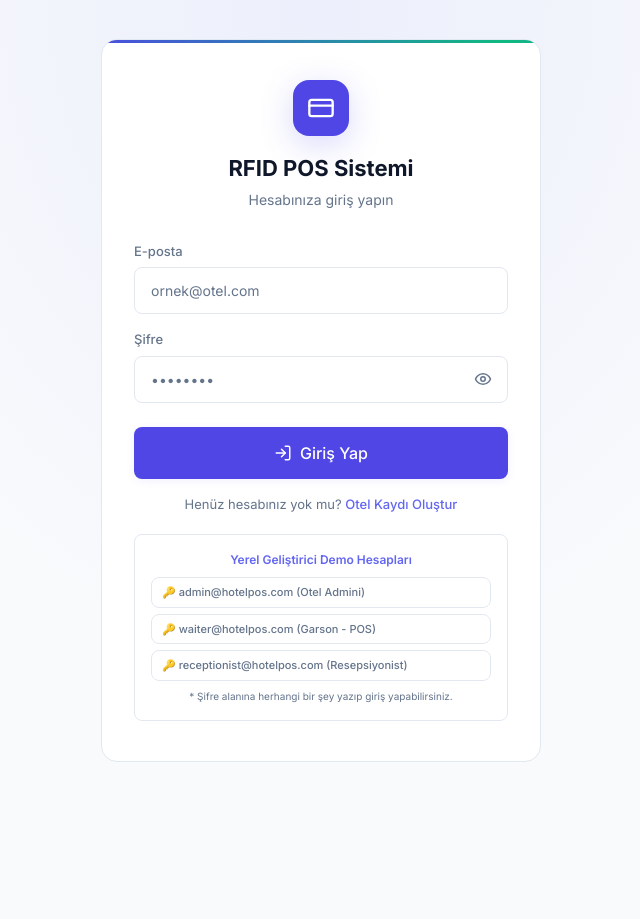
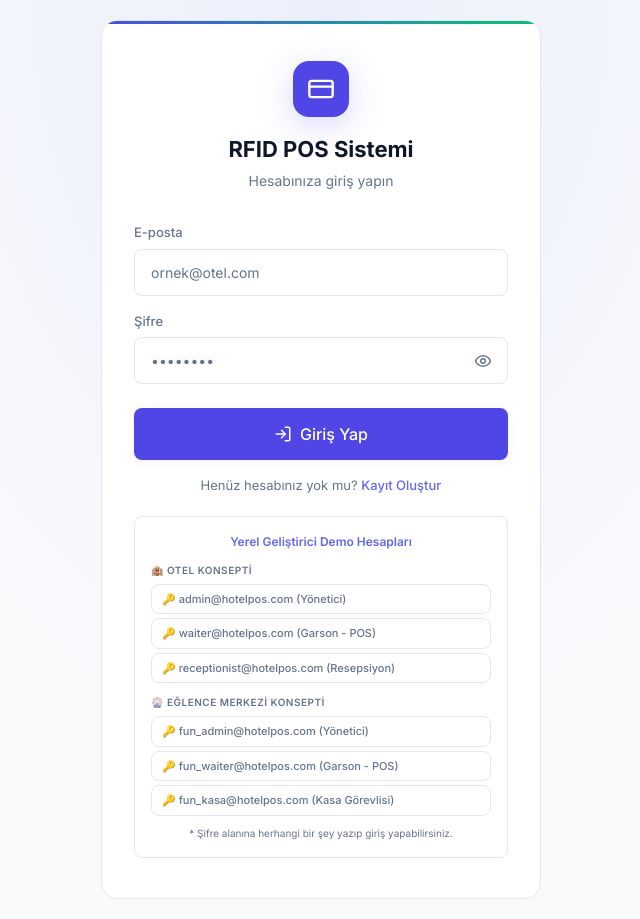
Before and after one commit to Hollypredator/rfidpos, a Next.js app: page /login in a window 1280 px wide. Shown: the whole page, without its empty margins (319-959 px from the left). Before the commit the page ends 800 px from the top, so only its background shows below. Built offline with nearby package versions, Linux system fonts and the light colour scheme; no server answers.

Commit message:
feat(auth): add Funtasia entertainment center demo credentials to login screen

```diff
--- a/src/app/(auth)/login/page.tsx
+++ b/src/app/(auth)/login/page.tsx
@@ -41,14 +41,14 @@ function LoginContent() {
       setError(signInError);
       setIsLoading(false);
     } else {
-      // Client-side role-based redirect
+      // Client-side role-based redirect (supports fun_ prefixed emails as well)
       const role = email.startsWith('super')
         ? 'super_admin'
-        : email.startsWith('waiter')
+        : (email.startsWith('waiter') || email.includes('waiter'))
         ? 'waiter'
-        : email.startsWith('receptionist')
+        : (email.startsWith('receptionist') || email.includes('receptionist') || email.includes('kasa'))
         ? 'receptionist'
-        : email.startsWith('cashier')
+        : (email.startsWith('cashier') || email.includes('cashier'))
         ? 'cashier'
         : 'hotel_admin';
 
@@ -128,7 +128,7 @@ function LoginContent() {
               />
               <button
                 type="button"
-                onClick={() => setShowPassword(!showPassword)}
+                onClick={() => { setShowPassword(!showPassword)} }
                 style={{
                   position: 'absolute', right: 12, top: '50%', transform: 'translateY(-50%)',
                   background: 'none', border: 'none', color: 'var(--muted)', cursor: 'pointer',
@@ -156,7 +156,7 @@ function LoginContent() {
           <p style={{ fontSize: 13, color: 'var(--muted)' }}>
             Henüz hesabınız yok mu?{' '}
             <a href="/register" style={{ color: 'var(--accent-light)', textDecoration: 'none', fontWeight: 500 }}>
-              Otel Kaydı Oluştur
+              Kayıt Oluştur
             </a>
           </p>
         </div>
@@ -169,17 +169,22 @@ function LoginContent() {
           borderRadius: 'var(--radius-sm)',
           fontSize: 12
         }}>
-          <div style={{ fontWeight: 600, color: 'var(--accent-light)', marginBottom: 8, textAlign: 'center' }}>
+          <div style={{ fontWeight: 600, color: 'var(--accent-light)', marginBottom: 12, textAlign: 'center' }}>
             Yerel Geliştirici Demo Hesapları
           </div>
-          <div style={{ display: 'flex', flexDirection: 'column', gap: 6 }}>
+          <div style={{ display: 'flex', flexDirection: 'column', gap: 12 }}>
+            <div>
+              <div style={{ fontSize: 10, fontWeight: 600, color: 'var(--muted)', marginBottom: 6, textTransform: 'uppercase', letterSpacing: '0.05em' }}>
+                🏨 OTEL KONSEPTİ
+              </div>
+              <div style={{ display: 'flex', flexDirection: 'column', gap: 4 }}>
                 <button
                   type="button"
                   onClick={() => { setEmail('admin@hotelpos.com'); setPassword('demo1234'); }}
                   className="btn btn-ghost"
                   style={{ justifyContent: 'flex-start', padding: '6px 10px', fontSize: 11, width: '100%', border: '1px solid var(--border)' }}
                 >
-              🔑 admin@hotelpos.com (Otel Admini)
+                  🔑 admin@hotelpos.com (Yönetici)
                 </button>
                 <button
                   type="button"
@@ -195,10 +200,44 @@ function LoginContent() {
                   className="btn btn-ghost"
                   style={{ justifyContent: 'flex-start', padding: '6px 10px', fontSize: 11, width: '100%', border: '1px solid var(--border)' }}
                 >
-              🔑 receptionist@hotelpos.com (Resepsiyonist)
+                  🔑 receptionist@hotelpos.com (Resepsiyon)
                 </button>
               </div>
-          <div style={{ color: 'var(--muted)', fontSize: 10, marginTop: 8, textAlign: 'center' }}>
+            </div>
+
+            <div>
+              <div style={{ fontSize: 10, fontWeight: 600, color: 'var(--muted)', marginBottom: 6, textTransform: 'uppercase', letterSpacing: '0.05em' }}>
+                🎡 EĞLENCE MERKEZİ KONSEPTİ
+              </div>
+              <div style={{ display: 'flex', flexDirection: 'column', gap: 4 }}>
+                <button
+                  type="button"
+                  onClick={() => { setEmail('fun_admin@hotelpos.com'); setPassword('demo1234'); }}
+                  className="btn btn-ghost"
+                  style={{ justifyContent: 'flex-start', padding: '6px 10px', fontSize: 11, width: '100%', border: '1px solid var(--border)' }}
+                >
+                  🔑 fun_admin@hotelpos.com (Yönetici)
+                </button>
+                <button
+                  type="button"
+                  onClick={() => { setEmail('fun_waiter@hotelpos.com'); setPassword('demo1234'); }}
+                  className="btn btn-ghost"
+                  style={{ justifyContent: 'flex-start', padding: '6px 10px', fontSize: 11, width: '100%', border: '1px solid var(--border)' }}
+                >
+                  🔑 fun_waiter@hotelpos.com (Garson - POS)
+                </button>
+                <button
+                  type="button"
+                  onClick={() => { setEmail('fun_kasa@hotelpos.com'); setPassword('demo1234'); }}
+                  className="btn btn-ghost"
+                  style={{ justifyContent: 'flex-start', padding: '6px 10px', fontSize: 11, width: '100%', border: '1px solid var(--border)' }}
+                >
+                  🔑 fun_kasa@hotelpos.com (Kasa Görevlisi)
+                </button>
+              </div>
+            </div>
+          </div>
+          <div style={{ color: 'var(--muted)', fontSize: 10, marginTop: 10, textAlign: 'center' }}>
             * Şifre alanına herhangi bir şey yazıp giriş yapabilirsiniz.
           </div>
         </div>
```
Lines whose indentation alone changed are shown as unchanged.
